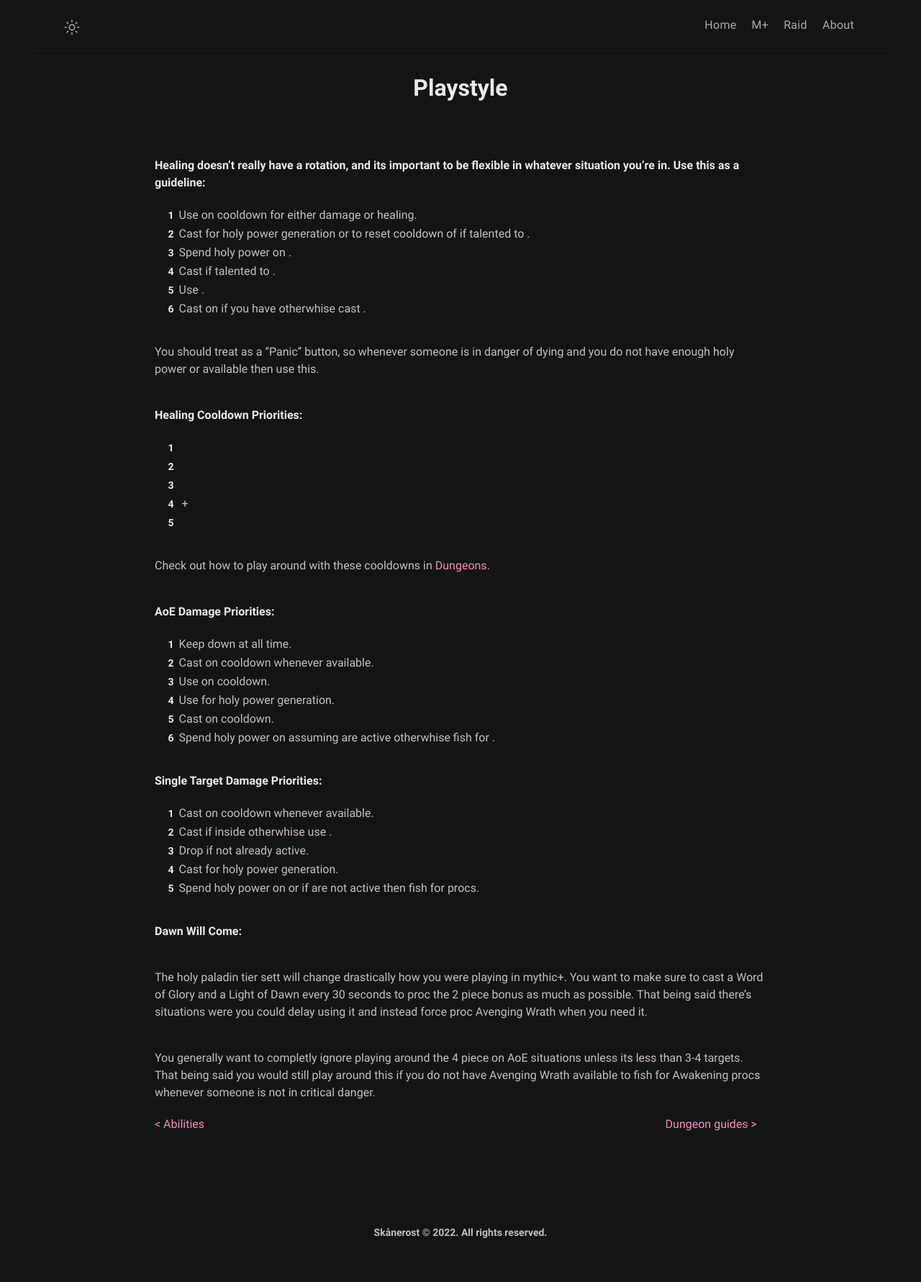
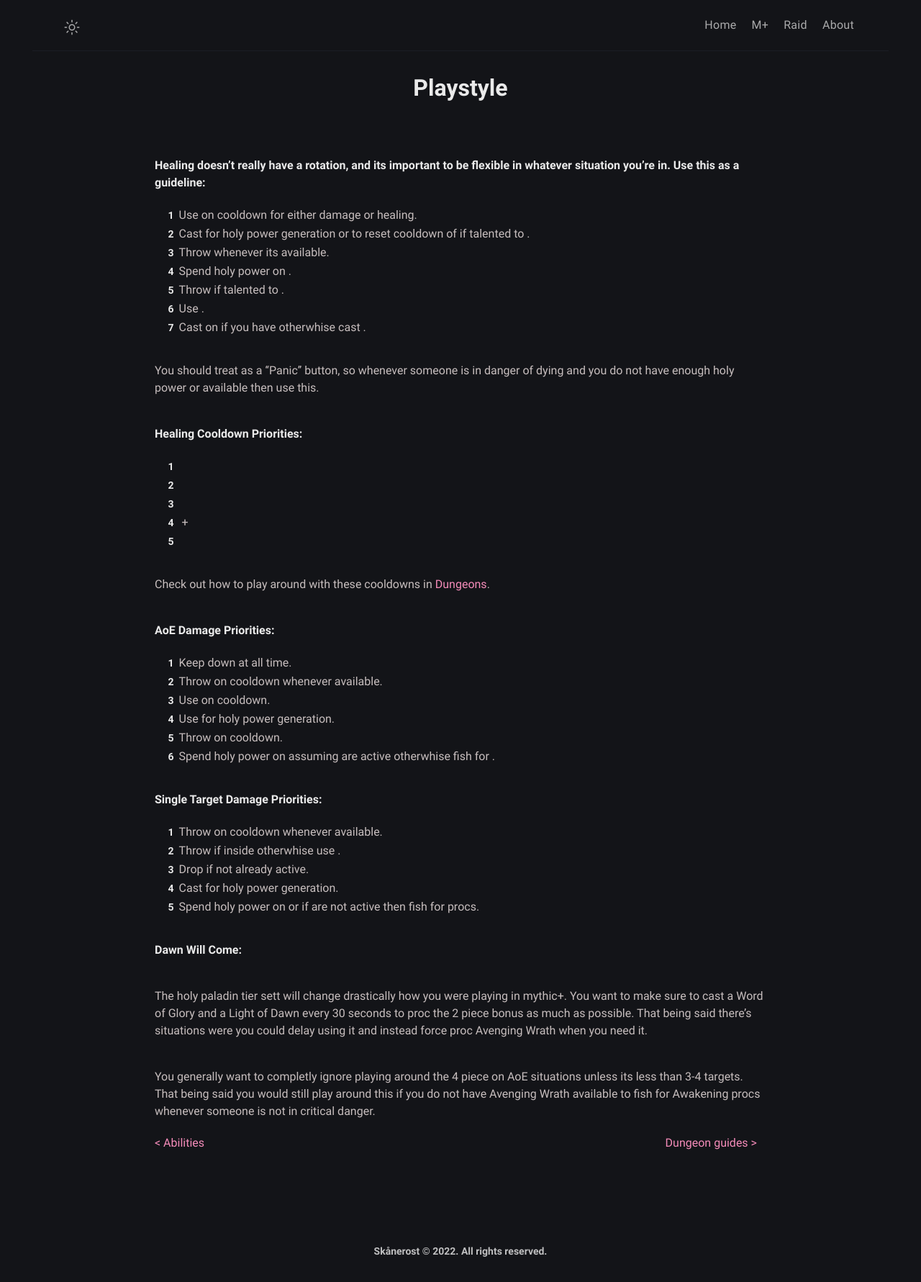
Before and after one commit to BetterThanWowhead/BetterThanWowhead.github.io, a Jekyll site: the page built from pages/M+/playstyle.md, in a window 1280 px wide. Shown: the whole page at 72% size. Built offline with Jekyll 4.4.1, drawn with Linux system fonts in a browser that asks for light colours; a script that is not in the unit is left out.

Commit message:
Update playstyle.md

```diff
--- a/pages/M+/playstyle.md
+++ b/pages/M+/playstyle.md
@@ -8,10 +8,11 @@ layout: page
 
 1. Use <a href="https://www.wowhead.com/spell=20473/holy-shock" data-wowhead="spell=20473"></a> on cooldown for either damage or healing.
 2. Cast <a href="https://www.wowhead.com/spell=293895/crusader-strike" data-wowhead="spell=293895"></a> for holy power generation or to reset cooldown of <a href="https://www.wowhead.com/spell=20473/holy-shock" data-wowhead="spell=20473"></a> if talented to <a href="https://www.wowhead.com/spell=196926/crusaders-might" data-wowhead="spell=196926"></a>.
-3. Spend holy power on <a href="https://www.wowhead.com/spell=85673/word-of-glory" data-wowhead="spell=85673"></a>.
-4. Cast <a href="https://www.wowhead.com/spell=20271/judgment" data-wowhead="spell=20271"></a> if talented to <a href="https://www.wowhead.com/spell=183778/judgment-of-light" data-wowhead="spell=183778"></a>.
-5. Use <a href="https://www.wowhead.com/spell=183998/light-of-the-martyr" data-wowhead="spell=183998"></a>.
-6. Cast <a href="https://www.wowhead.com/spell=82326/holy-light" data-wowhead="spell=82326"></a> on <a href="https://www.wowhead.com/spell=53563/beacon-of-light" data-wowhead="spell=53563"></a> if you have <a href="https://www.wowhead.com/spell=53576/infusion-of-light" data-wowhead="spell=53576"></a> otherwhise cast <a href="https://www.wowhead.com/spell=19750/flash-of-light" data-wowhead="spell=19750"></a>.
+3. Throw <a href="https://www.wowhead.com/spell=24275/hammer-of-wrath" data-wowhead="spell=24275"></a> whenever its available.
+4. Spend holy power on <a href="https://www.wowhead.com/spell=85673/word-of-glory" data-wowhead="spell=85673"></a>.
+5. Throw <a href="https://www.wowhead.com/spell=20271/judgment" data-wowhead="spell=20271"></a> if talented to <a href="https://www.wowhead.com/spell=183778/judgment-of-light" data-wowhead="spell=183778"></a>.
+6. Use <a href="https://www.wowhead.com/spell=183998/light-of-the-martyr" data-wowhead="spell=183998"></a>.
+7. Cast <a href="https://www.wowhead.com/spell=82326/holy-light" data-wowhead="spell=82326"></a> on <a href="https://www.wowhead.com/spell=53563/beacon-of-light" data-wowhead="spell=53563"></a> if you have <a href="https://www.wowhead.com/spell=53576/infusion-of-light" data-wowhead="spell=53576"></a> otherwhise cast <a href="https://www.wowhead.com/spell=19750/flash-of-light" data-wowhead="spell=19750"></a>.
 
 You should treat <a href="https://www.wowhead.com/spell=183998/light-of-the-martyr" data-wowhead="spell=183998"></a> as a ''Panic'' button, so whenever someone is in danger of dying and you do not have enough holy power or <a href="https://www.wowhead.com/spell=20473/holy-shock" data-wowhead="spell=20473"></a> available then use this.
 
@@ -28,16 +29,16 @@ Check out how to play around with these cooldowns in [Dungeons](/M+/dungeons).
 **AoE Damage Priorities:**
 
 1. Keep <a href="https://www.wowhead.com/spell=26573/consecration" data-wowhead="spell=26573"></a> down at all time.
-2. Cast <a href="https://www.wowhead.com/spell=24275/hammer-of-wrath" data-wowhead="spell=24275"></a> on cooldown whenever available.
+2. Throw <a href="https://www.wowhead.com/spell=24275/hammer-of-wrath" data-wowhead="spell=24275"></a> on cooldown whenever available.
 3. Use <a href="https://www.wowhead.com/spell=20473/holy-shock" data-wowhead="spell=20473"></a> on cooldown.
 4. Use <a href="https://www.wowhead.com/spell=293895/crusader-strike" data-wowhead="spell=293895"></a> for holy power generation.
-5. Cast <a href="https://www.wowhead.com/spell=20271/judgment" data-wowhead="spell=20271"></a> on cooldown.
+5. Throw <a href="https://www.wowhead.com/spell=20271/judgment" data-wowhead="spell=20271"></a> on cooldown.
 6. Spend holy power on <a href="https://www.wowhead.com/spell=53600/shield-of-the-righteous" data-wowhead="spell=53600"></a> assuming <a href="https://www.wowhead.com/spell=66011/avenging-wrath" data-wowhead="spell=66011"></a> are active otherwhise fish for <a href="https://www.wowhead.com/spell=248033/awakening" data-wowhead="spell=248033"></a>.
 
 **Single Target Damage Priorities:**
 
-1. Cast<a href="https://www.wowhead.com/spell=24275/hammer-of-wrath" data-wowhead="spell=24275"></a> on cooldown whenever available.
-2. Cast <a href="https://www.wowhead.com/spell=20271/judgment" data-wowhead="spell=20271"></a> if inside <a href="https://www.wowhead.com/spell=66011/avenging-wrath" data-wowhead="spell=66011"></a> otherwhise use <a href="https://www.wowhead.com/spell=20473/holy-shock" data-wowhead="spell=20473"></a>.
+1. Throw <a href="https://www.wowhead.com/spell=24275/hammer-of-wrath" data-wowhead="spell=24275"></a> on cooldown whenever available.
+2. Throw <a href="https://www.wowhead.com/spell=20271/judgment" data-wowhead="spell=20271"></a> if inside <a href="https://www.wowhead.com/spell=66011/avenging-wrath" data-wowhead="spell=66011"></a> otherwhise use <a href="https://www.wowhead.com/spell=20473/holy-shock" data-wowhead="spell=20473"></a>.
 3. Drop <a href="https://www.wowhead.com/spell=26573/consecration" data-wowhead="spell=26573"></a> if not already active.
 4. Cast <a href="https://www.wowhead.com/spell=293895/crusader-strike" data-wowhead="spell=293895"></a> for holy power generation.
 5. Spend holy power on <a href="https://www.wowhead.com/spell=53600/shield-of-the-righteous" data-wowhead="spell=53600"></a> or if <a href="https://www.wowhead.com/spell=66011/avenging-wrath" data-wowhead="spell=66011"></a> are not active then fish for <a href="https://www.wowhead.com/spell=248033/awakening" data-wowhead="spell=248033"></a> procs.
```
